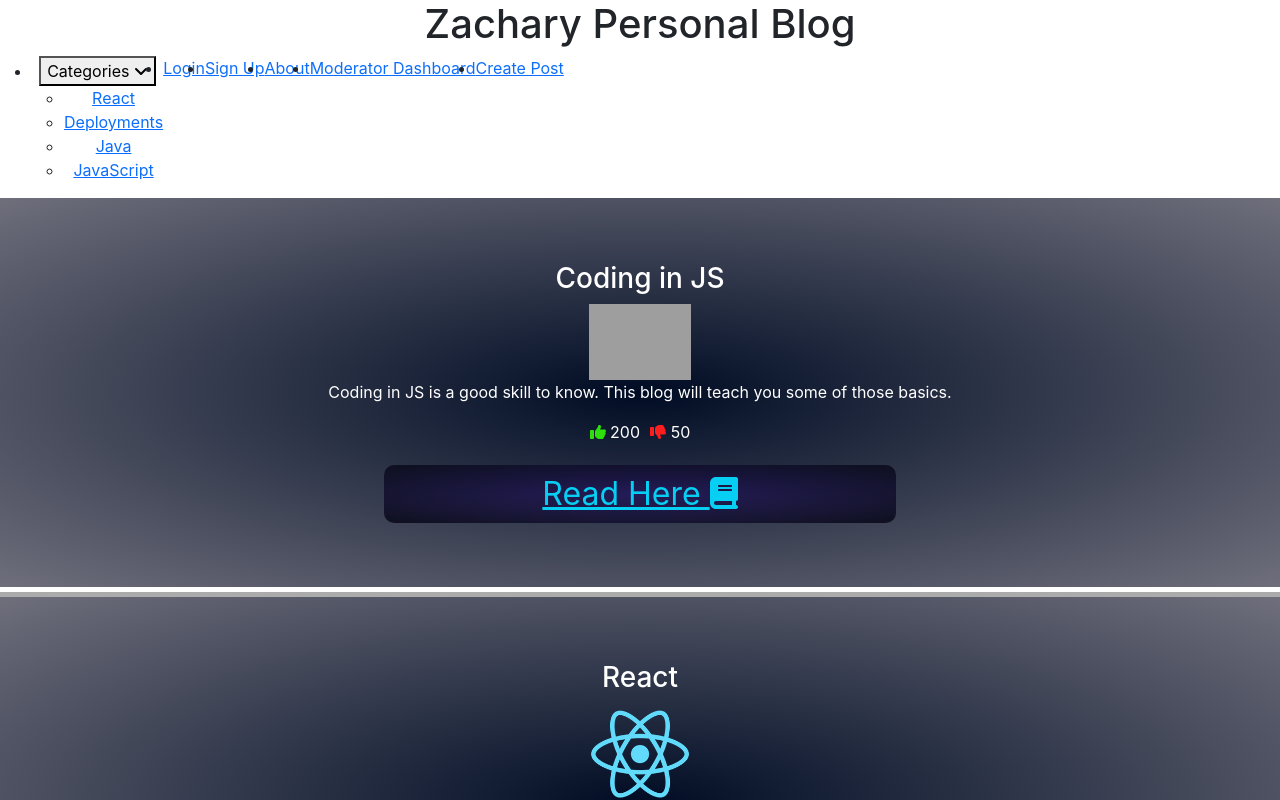
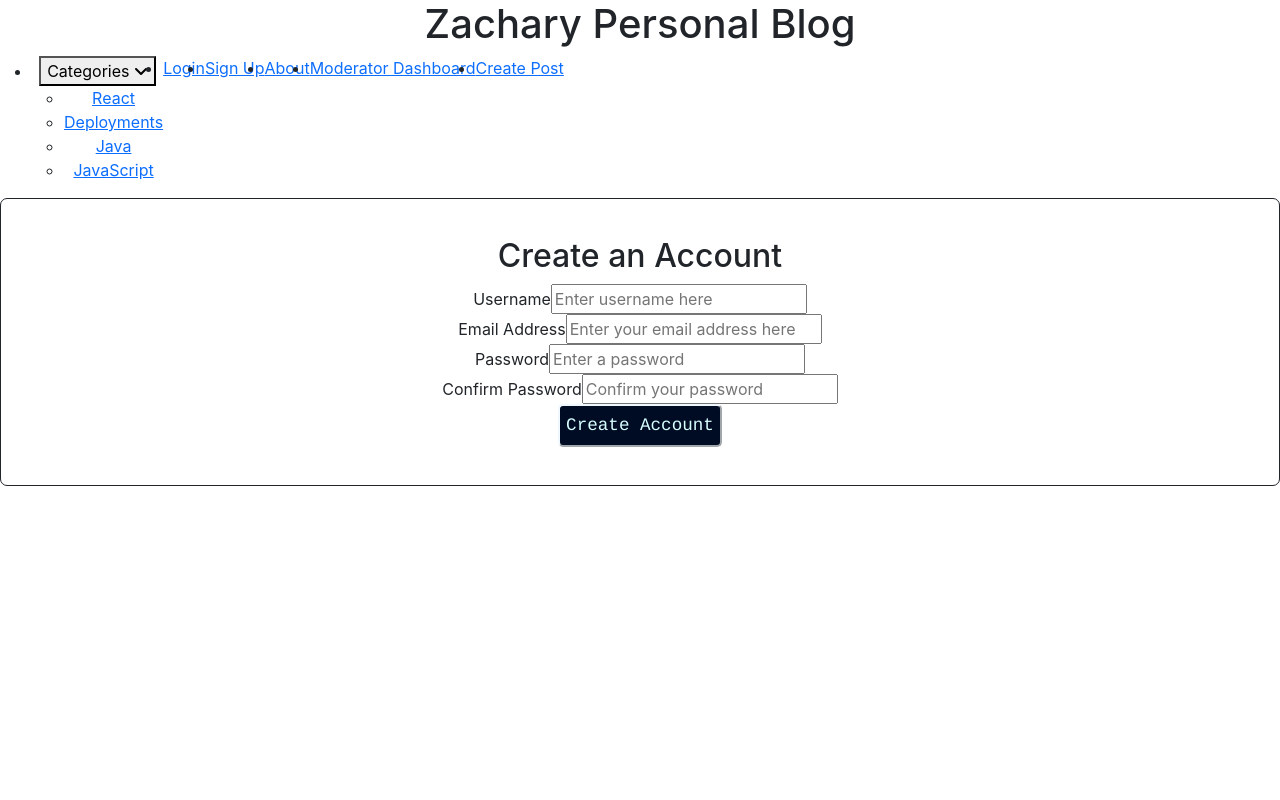
Before and after one commit to zachary-berdell-elliott/personal-blog-rect-sandbox, a React (Create React App) app: page / in a window 1280 px wide. Shown: the top 800 px of the page. Built offline with nearby package versions, Linux system fonts and the light colour scheme; grey boxes are pictures that could not be loaded; some icons are missing; the HTML template or start-up script is replaced by a standard one.

Commit message:
working on login form style

```diff
--- a/src/App.css
+++ b/src/App.css
@@ -213,3 +213,10 @@
 .post-comment {
   border-left: 5mm solid #000c24;
 }
+
+.login-form {
+  border: .5mm solid;
+  border-radius: 7px;
+  padding: 3% 0%;
+  box-shadow: #000c24;
+}
--- a/src/App.js
+++ b/src/App.js
@@ -7,20 +7,22 @@ import EditPost from './pages/EditPost';
 import Header from './components/Header'
 import ReportedItem from './components/ReportedItem';
 import PostComment from './components/PostComment';
+import SignUpForm from './components/SignUpForm';
 
 function App() {
   return (
     <div className="App">
       <Header />
-      <main className="d-flex-column">
+      {/*<main className="d-flex-column">
       <PostContainer />
       <AddCommentBar />
       <PostComment />
       <ReportedItem />
-  </main>
+  </main>*/}
       {/*<EditPost />*/}
       {/*<PostContainer />
       */}
+      <SignUpForm />
     </div>
   );
 }
--- a/src/components/SignUpForm.js
+++ b/src/components/SignUpForm.js
@@ -3,7 +3,8 @@ import { FontAwesomeIcon } from '@fortawesome/react-fontawesome';
 
 function SignUpForm() {
     return(
-        <form className="login-form">
+        <form className="login-form flex-center-w">
+            <h2>Create an Account</h2>
             <div>
                 <label htmlFor="username">Username</label>
                 <input type="text" name="username" placeholder="Enter username here" />
@@ -20,8 +21,9 @@ function SignUpForm() {
                 <label htmlFor="confirm-password">Confirm Password</label>
                 <input type="password" name="confirm-password" placeholder="Confirm your password" />
             </div>
+            <button type="submit" className="voting-button">Create Account</button>
         </form>
-    )
+    );
 }
 
 export default SignUpForm;
```
